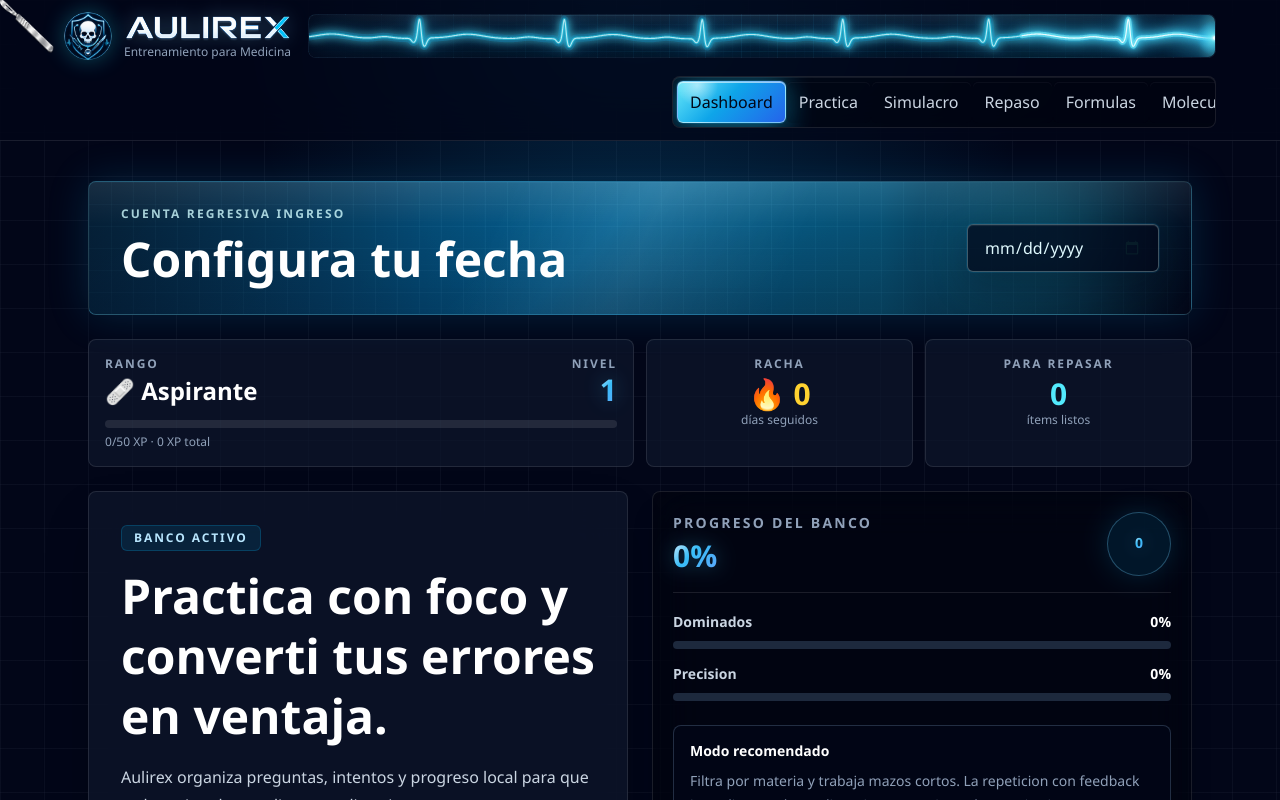
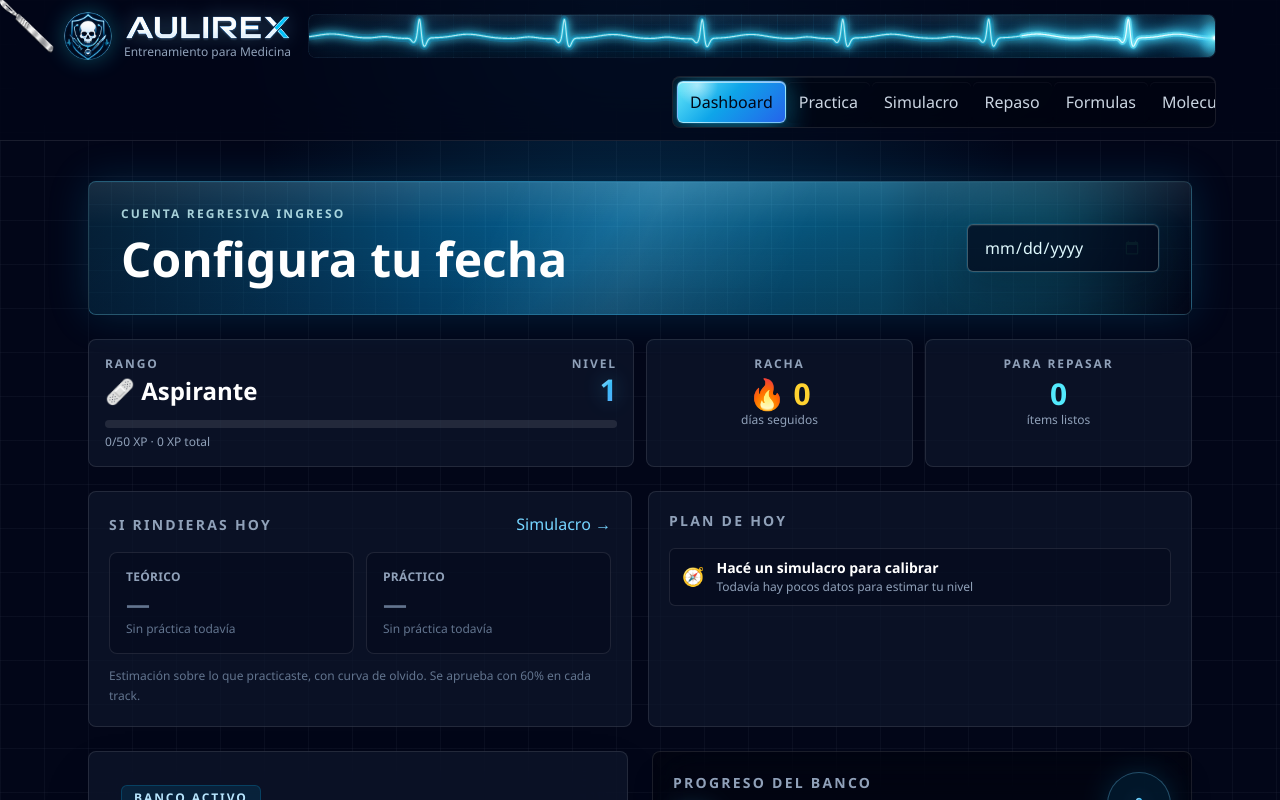
Before and after one commit to jesusfar/aulirex, a React (Vite) app: page /#/ in a window 1280 px wide. Shown: the top 800 px of the page. Built offline with nearby package versions, Linux system fonts and the light colour scheme.

Commit message:
Fase 4: pronostico por track con curva de olvido y plan de hoy en el dashboard

```diff
--- a/src/features/dashboard/DashboardPage.tsx
+++ b/src/features/dashboard/DashboardPage.tsx
@@ -2,11 +2,18 @@ import { useEffect, useMemo, useState } from 'react';
 import { Link } from 'react-router-dom';
 import { db } from '../../lib/storage/db';
 import { useAppStore } from '../../store';
-import { BANK_TOTAL } from '../../content';
+import { BANK_TOTAL, loadItemMap } from '../../content';
 import { getAllAttempts } from '../../lib/storage/attempts';
 import { getProgress, getReviewCards } from '../../lib/storage/progress';
 import { dueQueue } from '../../lib/spaced-repetition/scheduler';
 import { levelProgress, rankForLevel } from '../../lib/gamification';
+import { buildForecast, type Forecast, type TrackForecast } from '../../lib/forecast';
+import {
+  buildReviewInsights,
+  humanizeTopic,
+  subjectLabel,
+  type ReviewInsights,
+} from '../review/reviewInsights';
 
 const EXAM_DATE_STORAGE_KEY = 'aulirex.examDate';
 
@@ -17,6 +24,8 @@ export function DashboardPage() {
   const setProgress = useAppStore((s) => s.setProgress);
   const [stats, setStats] = useState({ total: 0, correct: 0, solved: 0 });
   const [dueCount, setDueCount] = useState(0);
+  const [forecast, setForecast] = useState<Forecast | null>(null);
+  const [insights, setInsights] = useState<ReviewInsights | null>(null);
   const [examDate, setExamDate] = useState(() => {
     if (typeof window === 'undefined') return '';
     return window.localStorage.getItem(EXAM_DATE_STORAGE_KEY) ?? '';
@@ -25,7 +34,10 @@ export function DashboardPage() {
   useEffect(() => {
     db.open().then(async () => {
       setHydrated(true);
-      const attempts = await getAllAttempts();
+      const [attempts, reviewCards] = await Promise.all([
+        getAllAttempts(),
+        getReviewCards(),
+      ]);
       const correct = attempts.filter((a) => a.correct);
       setStats({
         total: attempts.length,
@@ -33,7 +45,13 @@ export function DashboardPage() {
         solved: new Set(correct.map((a) => a.itemId)).size,
       });
       setProgress(await getProgress());
-      setDueCount(dueQueue(await getReviewCards()).length);
+      setDueCount(dueQueue(reviewCards).length);
+
+      // Pronóstico + plan: necesitan el track/tema de cada ítem → mapa del banco
+      // (lazy y cacheado; se comparte con la pantalla de Repaso).
+      const byId = await loadItemMap();
+      setForecast(buildForecast(attempts, byId));
+      setInsights(buildReviewInsights({ attempts, reviewCards, byId }));
     });
   }, [setHydrated, setProgress]);
 
@@ -52,6 +70,7 @@ export function DashboardPage() {
   }, [examDate]);
 
   const countdown = useMemo(() => getExamCountdown(examDate), [examDate]);
+  const todayPlan = useMemo(() => buildTodayPlan(insights), [insights]);
   const accuracy =
     stats.total > 0 ? Math.round((stats.correct / stats.total) * 100) : 0;
   const bankProgress = BANK_TOTAL
@@ -143,6 +162,54 @@ export function DashboardPage() {
         </Link>
       </div>
 
+      {/* Pronóstico de hoy + Plan de hoy */}
+      <div className="grid gap-4 lg:grid-cols-2 lg:items-stretch">
+        <div className="rounded-lg border border-white/10 bg-slate-900/72 p-5">
+          <div className="flex items-baseline justify-between">
+            <h2 className="text-sm font-bold uppercase tracking-[0.16em] text-slate-400">
+              Si rindieras hoy
+            </h2>
+            <Link to="/simulacro" className="text-xs font-bold text-sky-300 hover:text-sky-200">
+              Simulacro →
+            </Link>
+          </div>
+          <div className="mt-4 grid gap-3 sm:grid-cols-2">
+            <ForecastCard title="Teórico" f={forecast?.teorico} />
+            <ForecastCard title="Práctico" f={forecast?.practico} />
+          </div>
+          <p className="mt-3 text-xs leading-5 text-slate-500">
+            Estimación sobre lo que practicaste, con curva de olvido. Se aprueba con
+            60% en cada track.
+          </p>
+        </div>
+
+        <div className="rounded-lg border border-white/10 bg-slate-900/72 p-5">
+          <h2 className="text-sm font-bold uppercase tracking-[0.16em] text-slate-400">
+            Plan de hoy
+          </h2>
+          <ul className="mt-4 space-y-2.5">
+            {todayPlan.map((step) => (
+              <li key={step.title}>
+                <Link
+                  to={step.to}
+                  className="flex items-center gap-3 rounded-md border border-white/10 bg-slate-950/40 px-3 py-2.5 transition hover:border-sky-400/40"
+                >
+                  <span className="text-lg">{step.icon}</span>
+                  <span className="min-w-0">
+                    <span className="block text-sm font-bold text-white">
+                      {step.title}
+                    </span>
+                    <span className="block truncate text-xs text-slate-400">
+                      {step.detail}
+                    </span>
+                  </span>
+                </Link>
+              </li>
+            ))}
+          </ul>
+        </div>
+      </div>
+
       <div className="grid gap-6 lg:grid-cols-2 lg:items-start">
         <div className="rounded-lg border border-white/10 bg-slate-900/72 p-6 shadow-2xl shadow-black/30 backdrop-blur-xl sm:p-8">
           <div className="mb-7 max-w-2xl">
@@ -210,6 +277,107 @@ export function DashboardPage() {
         </aside>
       </div>
     </section>
+  );
+}
+
+interface PlanStep {
+  icon: string;
+  title: string;
+  detail: string;
+  to: string;
+}
+
+function buildTodayPlan(insights: ReviewInsights | null): PlanStep[] {
+  if (!insights) {
+    return [
+      {
+        icon: '⏳',
+        title: 'Cargando tu plan…',
+        detail: 'Analizando intentos y repaso',
+        to: '/practica',
+      },
+    ];
+  }
+
+  const steps: PlanStep[] = [];
+
+  if (insights.dueCount > 0) {
+    steps.push({
+      icon: '🔁',
+      title: `Repasá ${insights.dueCount} ${insights.dueCount === 1 ? 'ítem' : 'ítems'} de hoy`,
+      detail: 'Toca repasarlos antes de que se olviden',
+      to: '/repaso',
+    });
+  }
+
+  if (insights.activeErrorCount > 0) {
+    steps.push({
+      icon: '🩹',
+      title: `Cerrá ${insights.activeErrorCount} ${insights.activeErrorCount === 1 ? 'error abierto' : 'errores abiertos'}`,
+      detail: 'Preguntas que fallaste y aún no recuperaste',
+      to: '/repaso',
+    });
+  }
+
+  for (const topic of insights.weakTopics.slice(0, 3 - Math.min(steps.length, 2))) {
+    if (steps.length >= 3) break;
+    steps.push({
+      icon: '🎯',
+      title: `Reforzá ${humanizeTopic(topic.topic || topic.block)}`,
+      detail: `${subjectLabel(topic.subject)} · ${topic.accuracy}% de aciertos`,
+      to: '/practica',
+    });
+  }
+
+  if (insights.totalAttempts < 12) {
+    steps.push({
+      icon: '🧭',
+      title: 'Hacé un simulacro para calibrar',
+      detail: 'Todavía hay pocos datos para estimar tu nivel',
+      to: '/simulacro',
+    });
+  }
+
+  if (steps.length === 0) {
+    steps.push({
+      icon: '✅',
+      title: 'Vas al día',
+      detail: 'Sin repasos vencidos ni errores abiertos. Sumá práctica nueva.',
+      to: '/practica',
+    });
+  }
+
+  return steps.slice(0, 4);
+}
+
+function ForecastCard({ title, f }: { title: string; f?: TrackForecast }) {
+  if (!f || f.practiced === 0) {
+    return (
+      <div className="rounded-lg border border-white/10 bg-slate-950/40 p-4">
+        <p className="text-xs font-bold uppercase tracking-wide text-slate-400">
+          {title}
+        </p>
+        <p className="mt-1 text-2xl font-black text-slate-500">—</p>
+        <p className="text-xs text-slate-500">Sin práctica todavía</p>
+      </div>
+    );
+  }
+  const tone =
+    f.expectedPct >= 60
+      ? 'text-emerald-300 border-emerald-400/30'
+      : f.expectedPct >= 40
+        ? 'text-amber-300 border-amber-400/30'
+        : 'text-rose-300 border-rose-400/30';
+  return (
+    <div className={`rounded-lg border bg-slate-950/40 p-4 ${tone}`}>
+      <p className="text-xs font-bold uppercase tracking-wide text-slate-400">
+        {title}
+      </p>
+      <p className="mt-1 text-3xl font-black">~{f.expectedPct}%</p>
+      <p className="text-xs text-slate-400">
+        cobertura {f.coverage}% · confianza {f.confidence}
+      </p>
+    </div>
   );
 }
 
--- /dev/null
+++ b/src/lib/forecast.ts
@@ -0,0 +1,80 @@
+import type { Item, Track } from '../types/content';
+import type { Attempt } from '../types/progress';
+
+// Pronóstico "hoy sacarías ~X%": estima, por track, la probabilidad de acertar
+// cada ítem practicado y promedia. Aplica una curva de olvido (los intentos
+// viejos pesan menos) y un prior que arrastra hacia una retención base cuando la
+// evidencia es escasa o antigua. Es una estimación, no una promesa (plan §Fase 4).
+
+const DAY = 86_400_000;
+const HALFLIFE_DAYS = 21; // a los 21 días un intento pesa la mitad
+const FLOOR = 0.3; // retención base al olvidar (algo mejor que el azar de 5 opciones)
+const PRIOR_W = 1; // peso del pseudo-intento base (no decae)
+
+export interface TrackForecast {
+  track: Track;
+  expectedPct: number; // % esperado sobre lo practicado, con olvido aplicado
+  practiced: number; // ítems distintos practicados de este track
+  total: number; // ítems del track en el banco
+  coverage: number; // practiced / total (%)
+  confidence: 'baja' | 'media' | 'alta';
+}
+
+export interface Forecast {
+  teorico: TrackForecast;
+  practico: TrackForecast;
+}
+
+function retention(list: Attempt[], now: number): number {
+  let weightedCorrect = FLOOR * PRIOR_W;
+  let weight = PRIOR_W;
+  for (const a of list) {
+    const ageDays = Math.max(0, (now - a.at) / DAY);
+    const w = Math.pow(0.5, ageDays / HALFLIFE_DAYS);
+    weightedCorrect += w * (a.correct ? 1 : 0);
+    weight += w;
+  }
+  return weightedCorrect / weight;
+}
+
+export function buildForecast(
+  attempts: Attempt[],
+  byId: Map<string, Item>,
+  now = Date.now(),
+): Forecast {
+  const perItem = new Map<string, Attempt[]>();
+  for (const a of attempts) {
+    if (!byId.has(a.itemId)) continue;
+    const list = perItem.get(a.itemId);
+    if (list) list.push(a);
+    else perItem.set(a.itemId, [a]);
+  }
+
+  const totals: Record<Track, number> = { teorico: 0, practico: 0 };
+  for (const item of byId.values()) totals[item.track] += 1;
+
+  const probs: Record<Track, number[]> = { teorico: [], practico: [] };
+  for (const [id, list] of perItem) {
+    const item = byId.get(id)!;
+    probs[item.track].push(retention(list, now));
+  }
+
+  const mk = (track: Track): TrackForecast => {
+    const ps = probs[track];
+    const practiced = ps.length;
+    const total = totals[track];
+    const expectedPct = practiced
+      ? Math.round((ps.reduce((s, p) => s + p, 0) / practiced) * 100)
+      : 0;
+    const coverage = total ? Math.round((practiced / total) * 100) : 0;
+    const confidence: TrackForecast['confidence'] =
+      practiced >= 20 && coverage >= 40
+        ? 'alta'
+        : practiced >= 8
+          ? 'media'
+          : 'baja';
+    return { track, expectedPct, practiced, total, coverage, confidence };
+  };
+
+  return { teorico: mk('teorico'), practico: mk('practico') };
+}
```
Also changed, not shown: 1 other file (tests, documents, lock files or other folders).
